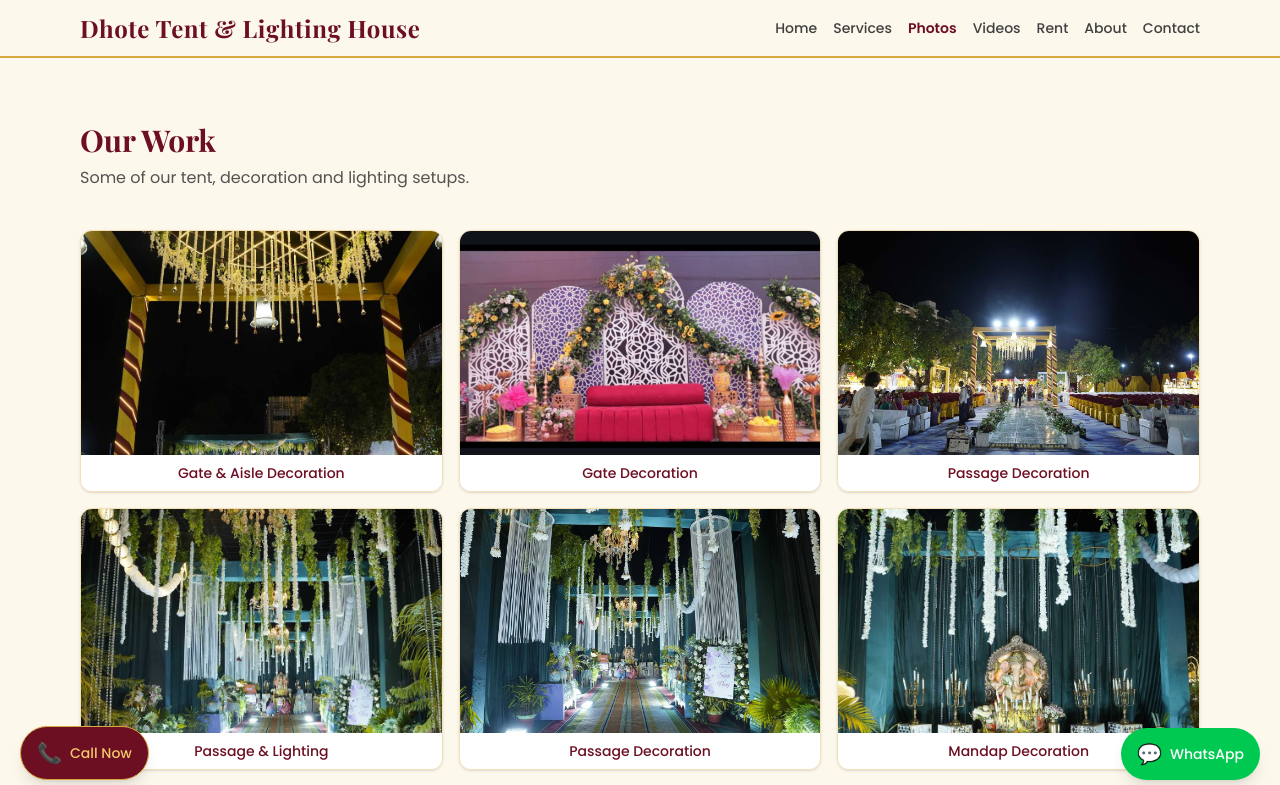
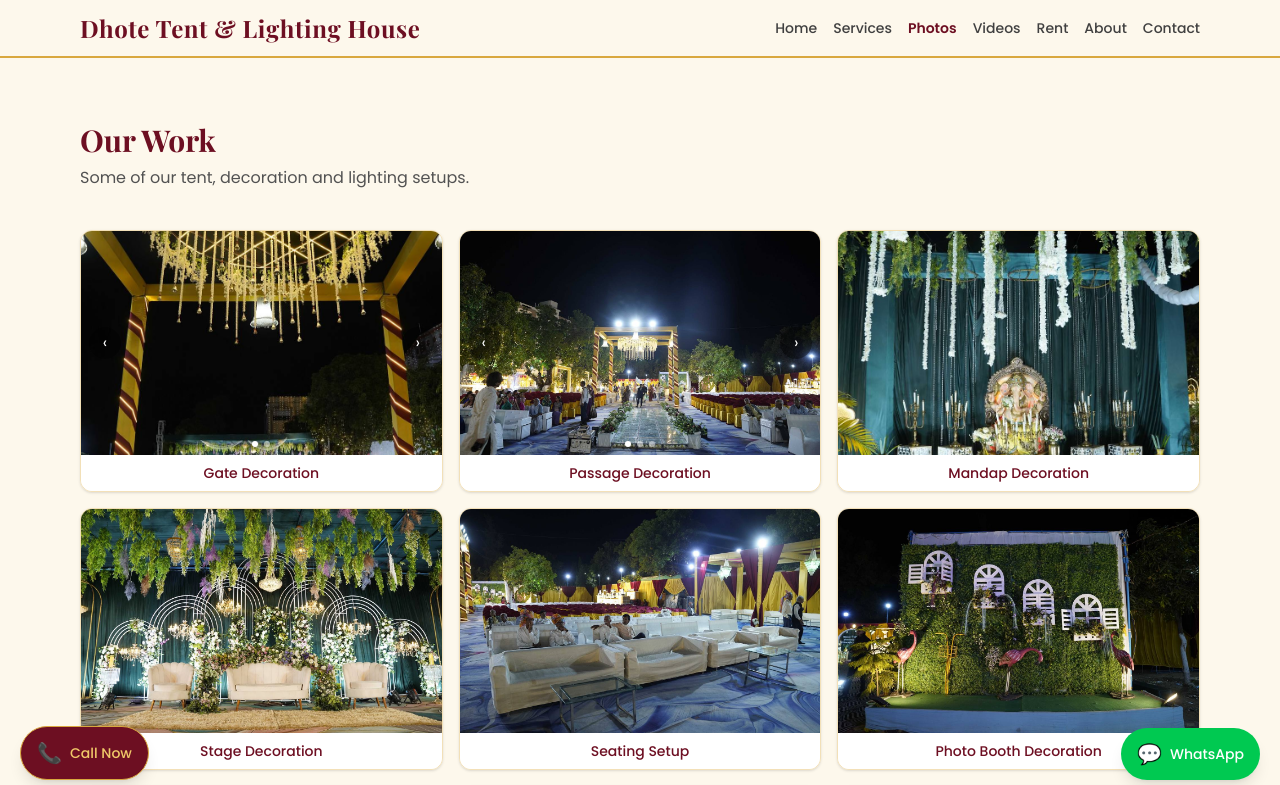
Before and after one commit to saniya-gupta-gammaedge/Event_Planner, a React (Vite) app in the folder frontend/: page /gallery in a window 1280 px wide. Shown: the top 785 px of the page. Built offline with nearby package versions, Linux system fonts and the light colour scheme.

Commit message:
Group gallery photos by category with a sliding mini-carousel
Categories with multiple real photos of the same setup (Gate,
Passage, Counter) now show left/right arrows and dots to slide
between them within the same card, instead of separate tiles.

```diff
--- /dev/null
+++ b/frontend/src/components/GalleryCard.jsx
@@ -0,0 +1,57 @@
+import { useState } from 'react'
+
+export default function GalleryCard({ item }) {
+  const [index, setIndex] = useState(0)
+  const hasMultiple = item.images.length > 1
+
+  const prev = (e) => {
+    e.stopPropagation()
+    setIndex((i) => (i === 0 ? item.images.length - 1 : i - 1))
+  }
+
+  const next = (e) => {
+    e.stopPropagation()
+    setIndex((i) => (i === item.images.length - 1 ? 0 : i + 1))
+  }
+
+  return (
+    <div className="rounded-xl overflow-hidden shadow-sm border border-gold/30">
+      <div className="relative">
+        <img
+          src={item.images[index]}
+          alt={item.caption}
+          className="w-full h-56 object-cover"
+        />
+        {hasMultiple && (
+          <>
+            <button
+              type="button"
+              onClick={prev}
+              aria-label="Previous photo"
+              className="absolute left-2 top-1/2 -translate-y-1/2 w-8 h-8 rounded-full bg-black/40 text-white flex items-center justify-center hover:bg-black/60 transition-colors"
+            >
+              ‹
+            </button>
+            <button
+              type="button"
+              onClick={next}
+              aria-label="Next photo"
+              className="absolute right-2 top-1/2 -translate-y-1/2 w-8 h-8 rounded-full bg-black/40 text-white flex items-center justify-center hover:bg-black/60 transition-colors"
+            >
+              ›
+            </button>
+            <div className="absolute bottom-2 left-0 right-0 flex justify-center gap-1.5">
+              {item.images.map((_, i) => (
+                <span
+                  key={i}
+                  className={`w-1.5 h-1.5 rounded-full ${i === index ? 'bg-white' : 'bg-white/50'}`}
+                />
+              ))}
+            </div>
+          </>
+        )}
+      </div>
+      <p className="text-sm font-medium text-maroon bg-white p-2 text-center">{item.caption}</p>
+    </div>
+  )
+}
--- a/frontend/src/data/gallery.js
+++ b/frontend/src/data/gallery.js
@@ -15,19 +15,14 @@ import mehndiSeating from '../assets/photos/mehndi-seating.jpg'
 import colorfulEntrance from '../assets/photos/colorful-entrance.jpg'
 
 export const gallery = [
-  { id: 1, src: gateChandelierAisle, caption: 'Gate & Aisle Decoration' },
-  { id: 2, src: gateArch, caption: 'Gate Decoration' },
-  { id: 3, src: aisleWalkway, caption: 'Passage Decoration' },
-  { id: 4, src: passageChandelier1, caption: 'Passage & Lighting' },
-  { id: 5, src: passageChandelier2, caption: 'Passage Decoration' },
-  { id: 6, src: mandapIdol, caption: 'Mandap Decoration' },
-  { id: 7, src: stageLoungeFloral, caption: 'Stage Decoration' },
-  { id: 8, src: loungeSeating, caption: 'Seating Setup' },
-  { id: 9, src: gardenWallBackdrop, caption: 'Photo Booth Decoration' },
-  { id: 10, src: themeBackdrop, caption: 'Theme Decoration' },
-  { id: 11, src: barCounter, caption: 'Counter Setup' },
-  { id: 12, src: cateringCounterNight, caption: 'Event Setup' },
-  { id: 13, src: cateringCounters, caption: 'Counter Decoration' },
-  { id: 14, src: mehndiSeating, caption: 'Mehndi Setup' },
-  { id: 15, src: colorfulEntrance, caption: 'Lighting & Decoration' },
+  { id: 1, caption: 'Gate Decoration', images: [gateChandelierAisle, gateArch] },
+  { id: 2, caption: 'Passage Decoration', images: [aisleWalkway, passageChandelier1, passageChandelier2] },
+  { id: 3, caption: 'Mandap Decoration', images: [mandapIdol] },
+  { id: 4, caption: 'Stage Decoration', images: [stageLoungeFloral] },
+  { id: 5, caption: 'Seating Setup', images: [loungeSeating] },
+  { id: 6, caption: 'Photo Booth Decoration', images: [gardenWallBackdrop] },
+  { id: 7, caption: 'Theme Decoration', images: [themeBackdrop] },
+  { id: 8, caption: 'Counter Setup', images: [barCounter, cateringCounterNight, cateringCounters] },
+  { id: 9, caption: 'Mehndi Setup', images: [mehndiSeating] },
+  { id: 10, caption: 'Lighting & Decoration', images: [colorfulEntrance] },
 ]
--- a/frontend/src/pages/Gallery.jsx
+++ b/frontend/src/pages/Gallery.jsx
@@ -1,4 +1,5 @@
 import { gallery } from '../data/gallery'
+import GalleryCard from '../components/GalleryCard'
 
 export default function Gallery() {
   return (
@@ -7,16 +8,7 @@ export default function Gallery() {
       <p className="text-neutral-600 mb-10">Some of our tent, decoration and lighting setups.</p>
       <div className="grid gap-4 sm:grid-cols-2 lg:grid-cols-3">
         {gallery.map((item) => (
-          <div key={item.id} className="rounded-xl overflow-hidden shadow-sm border border-gold/30">
-            <img
-              src={item.src}
-              alt={item.caption}
-              className="w-full h-56 object-cover"
-            />
-            <p className="text-sm font-medium text-maroon bg-white p-2 text-center">
-              {item.caption}
-            </p>
-          </div>
+          <GalleryCard key={item.id} item={item} />
         ))}
       </div>
     </div>
```
